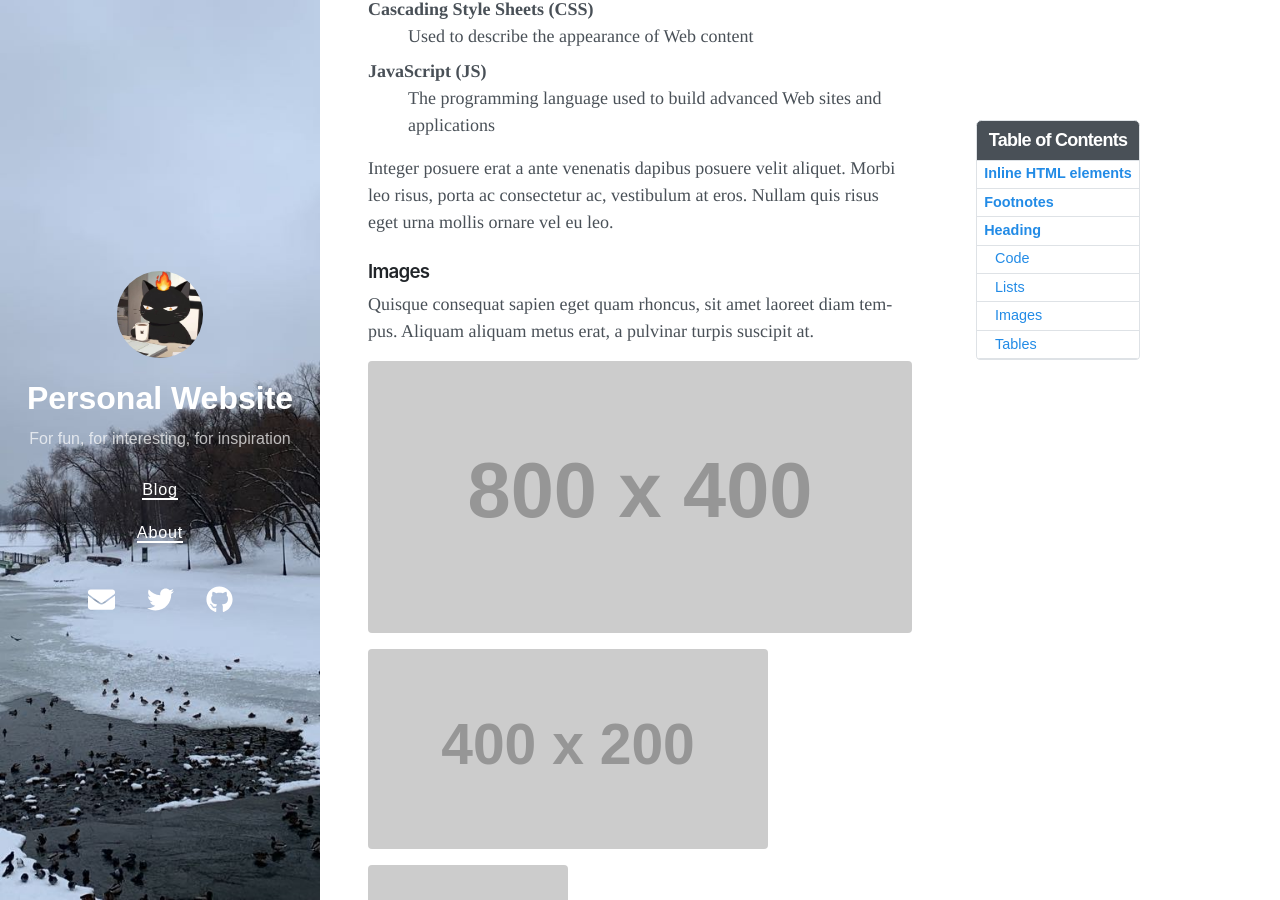
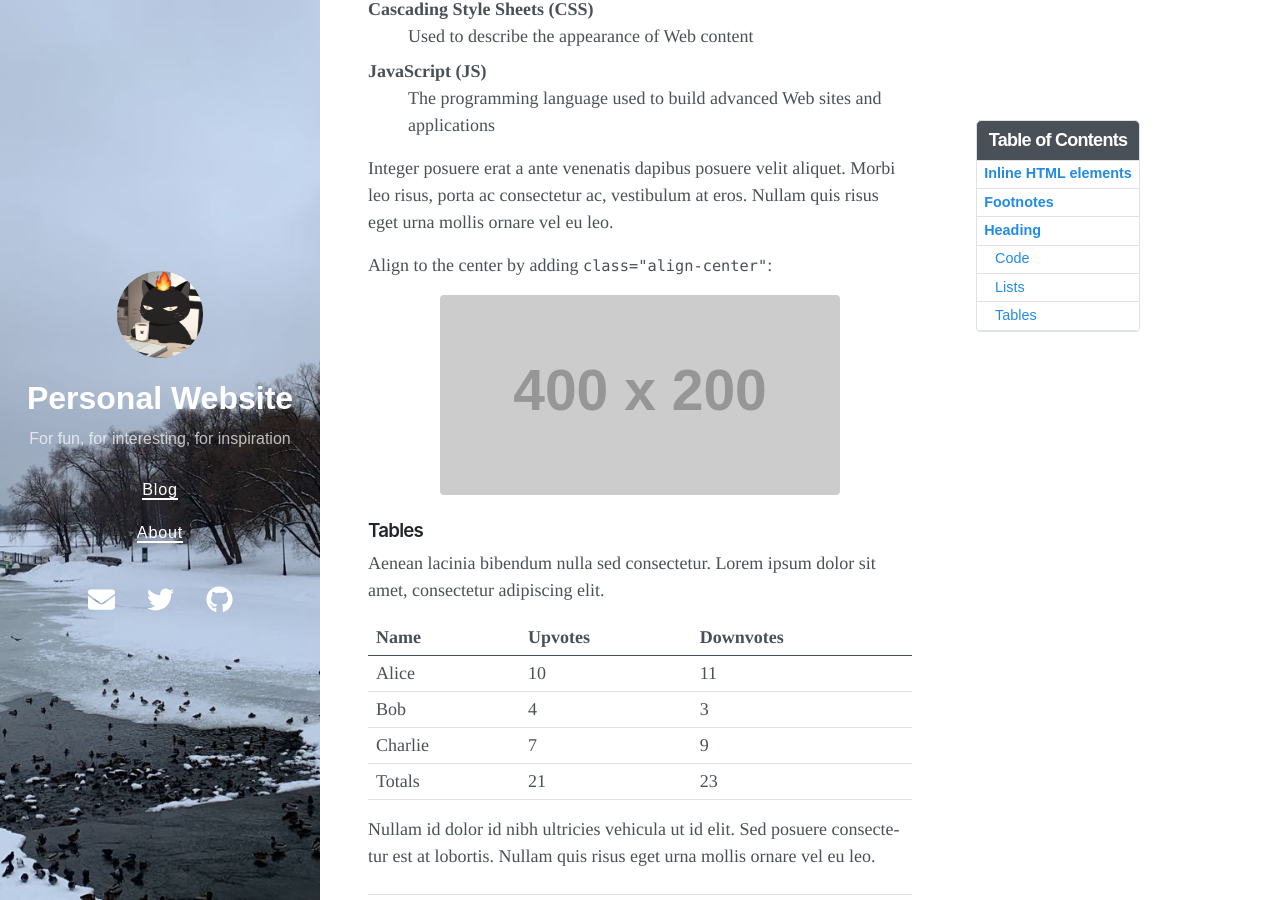
Before and after one commit to New-lay/New-lay.github.io, a Jekyll site: the page built from _posts/2020-09-29-welcome-to-not-pure-poole.md, in a window 1280 px wide and 900 px high, scrolled down 3145 px. Built offline with Jekyll 4.4.1, drawn with Linux system fonts in a browser that asks for light colours; nearby versions of some CDN libraries.

Commit message:
Update 2020-09-29-welcome-to-not-pure-poole.md

```diff
--- a/_posts/2020-09-29-welcome-to-not-pure-poole.md
+++ b/_posts/2020-09-29-welcome-to-not-pure-poole.md
@@ -110,13 +110,6 @@ Cras mattis consectetur purus sit amet fermentum. Sed posuere consectetur est at
 
 Integer posuere erat a ante venenatis dapibus posuere velit aliquet. Morbi leo risus, porta ac consectetur ac, vestibulum at eros. Nullam quis risus eget urna mollis ornare vel eu leo.
 
-### Images
-
-Quisque consequat sapien eget quam rhoncus, sit amet laoreet diam tempus. Aliquam aliquam metus erat, a pulvinar turpis suscipit at.
-
-![placeholder](http://placehold.it/800x400 "Large example image")
-![placeholder](http://placehold.it/400x200 "Medium example image")
-![placeholder](http://placehold.it/200x200 "Small example image")
 
 Align to the center by adding `class="align-center"`:
 
```
